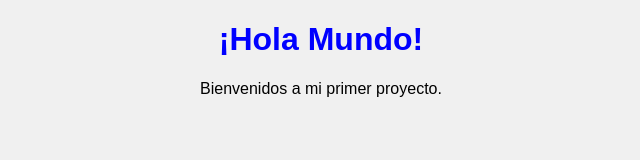
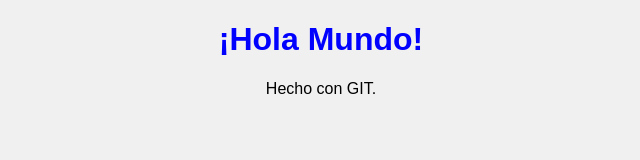
Before and after one commit to jcantonsoto/PruebaGitHub, a plain HTML site: page index.html in a window 1280 px wide. Shown: the whole page, without its empty margins (319-959 px from the left). Drawn offline with Linux system fonts and the light colour scheme.

Commit message:
Agregado texto descriptivo

```diff
--- a/index.html
+++ b/index.html
@@ -6,6 +6,6 @@
 </head>
 <body>
  <h1>¡Hola Mundo!</h1>
- <p>Bienvenidos a mi primer proyecto.</p>
+ <p>Hecho con GIT.</p>
 </body>
 </html>
```
